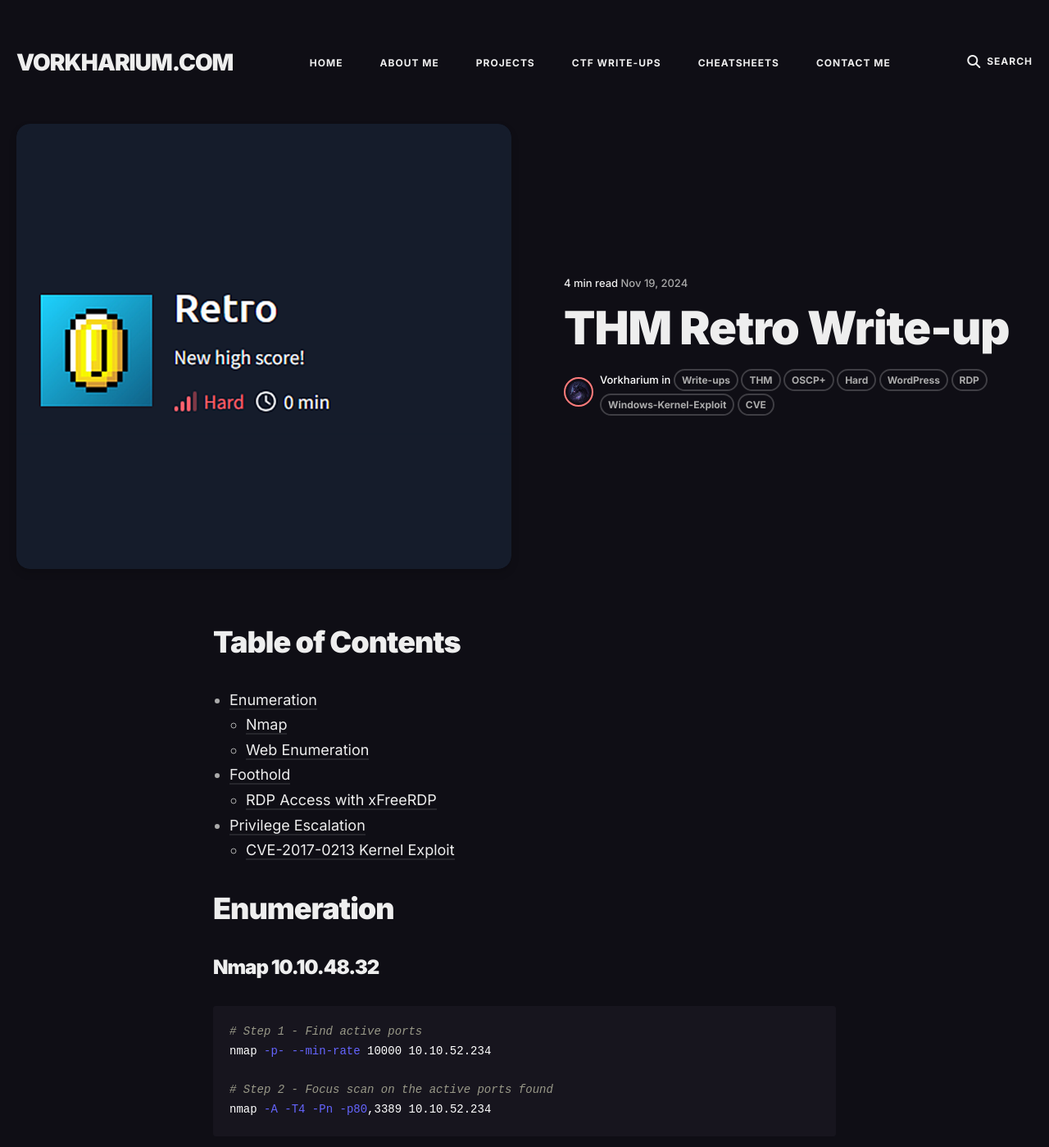
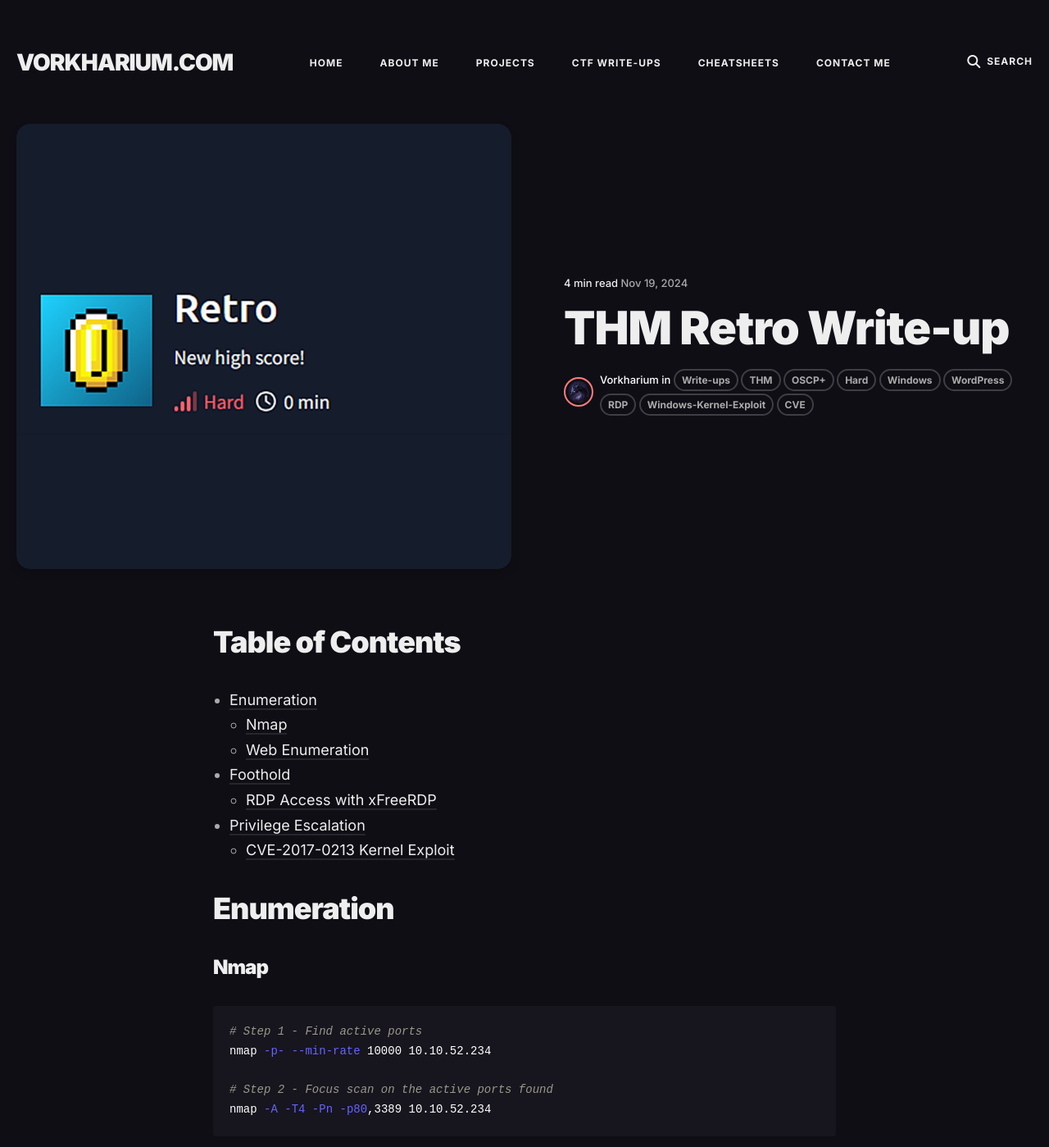
Before and after one commit to Vorkharium/vorkharium.github.io, a Jekyll site: the page built from _posts/2024-11-19-THM-Retro-Write-up.md, in a window 1280 px wide and 1400 px high. Shown: the whole window at 82% size. Built offline with Jekyll 4.4.1, drawn with Linux system fonts in a browser that asks for light colours.

Commit message:
Update 2024-11-19-THM-Retro-Write-up.md

````diff
--- a/_posts/2024-11-19-THM-Retro-Write-up.md
+++ b/_posts/2024-11-19-THM-Retro-Write-up.md
@@ -4,7 +4,7 @@
 description: Part of the OSCP+ Preparation Series
 date:   2024-11-19 05:00:00 +0300
 image:  '/images/thm_retro.png'
-tags:   [Write-ups, THM, OSCP+, Hard, WordPress, RDP, Windows-Kernel-Exploit, CVE]
+tags:   [Write-ups, THM, OSCP+, Hard, Windows, WordPress, RDP, Windows-Kernel-Exploit, CVE]
 ---
 
 # Table of Contents
@@ -17,7 +17,8 @@
   - [CVE-2017-0213 Kernel Exploit](#cve-2017-0213-kernel-exploit)
 
 # Enumeration
-### Nmap 10.10.48.32
+### Nmap
+
 ```shell
 # Step 1 - Find active ports
 nmap -p- --min-rate 10000 10.10.52.234
````
